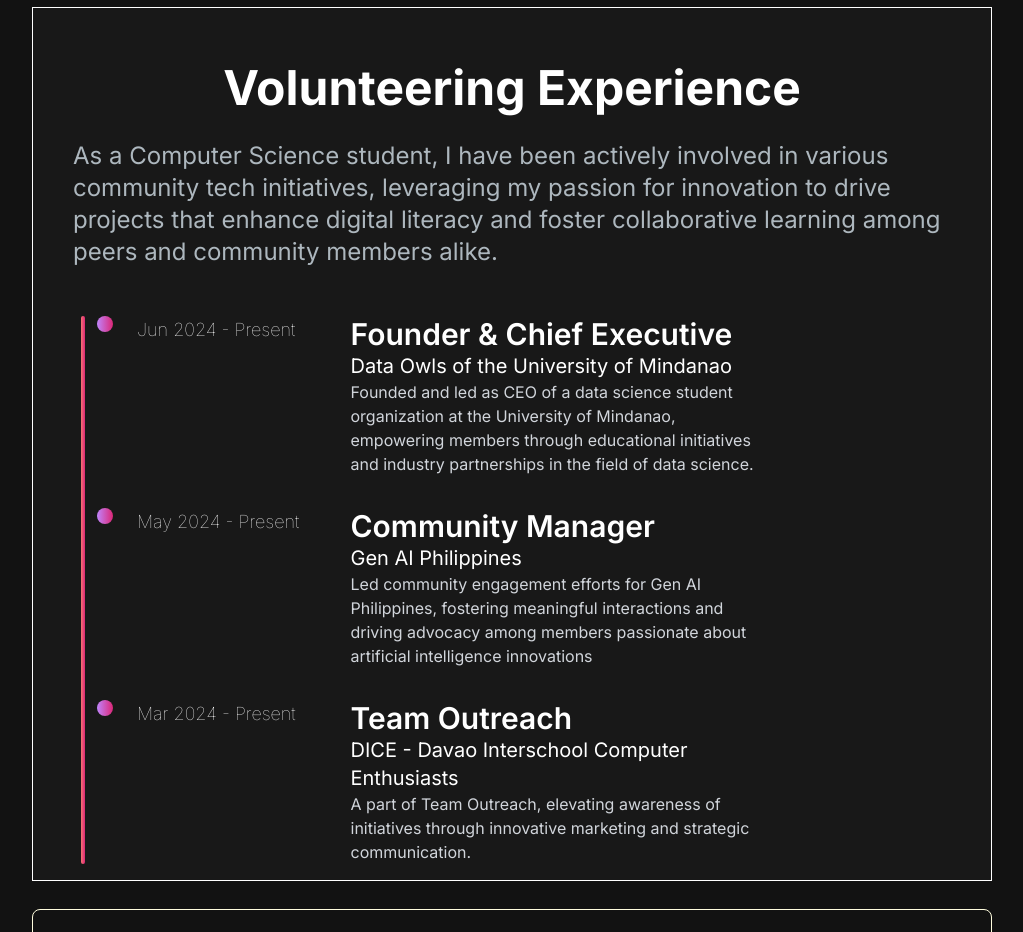
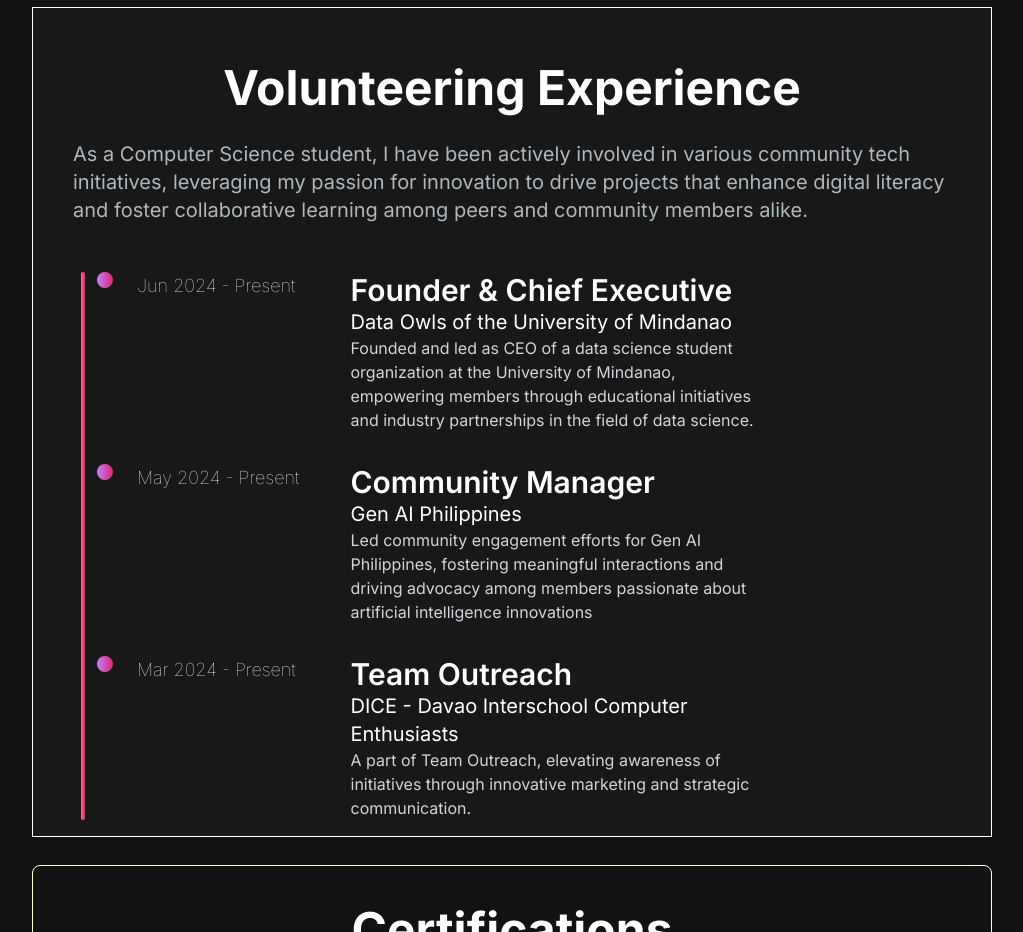
Before and after one commit to tephani/portfolio-website, a Next.js app: page / in a window 1280 px wide. Shown: the part 4380-5312 px from the top of the page, without its empty margins (128-1151 px from the left). Built offline with nearby package versions, Linux system fonts and the light colour scheme.

Commit message:
adjusted text size of paragraph

```diff
--- a/src/app/components/Experience.jsx
+++ b/src/app/components/Experience.jsx
@@ -32,7 +32,7 @@ const Experience = () => {
         <h2 className="text-2xl sm:text-3xl md:text-4xl lg:text-5xl font-bold text-white mt-4 sm:mt-6 md:mt-8 lg:mt-10 mb-2 sm:mb-3 md:mb-4 lg:mb-5 text-center">
           Volunteering Experience
         </h2>
-        <p className="text-[#ADB7BE] pl-6 pt-2 pb-4 text-base sm:text-lg md:text-xl lg:text-2xl">
+        <p className="text-[#ADB7BE] pl-6 pt-2 pb-4 text-base sm:text-lg lg:text-xl">
           As a Computer Science student, I have been actively involved in
           various community tech initiatives, leveraging my passion for
           innovation to drive projects that enhance digital literacy and foster
```
